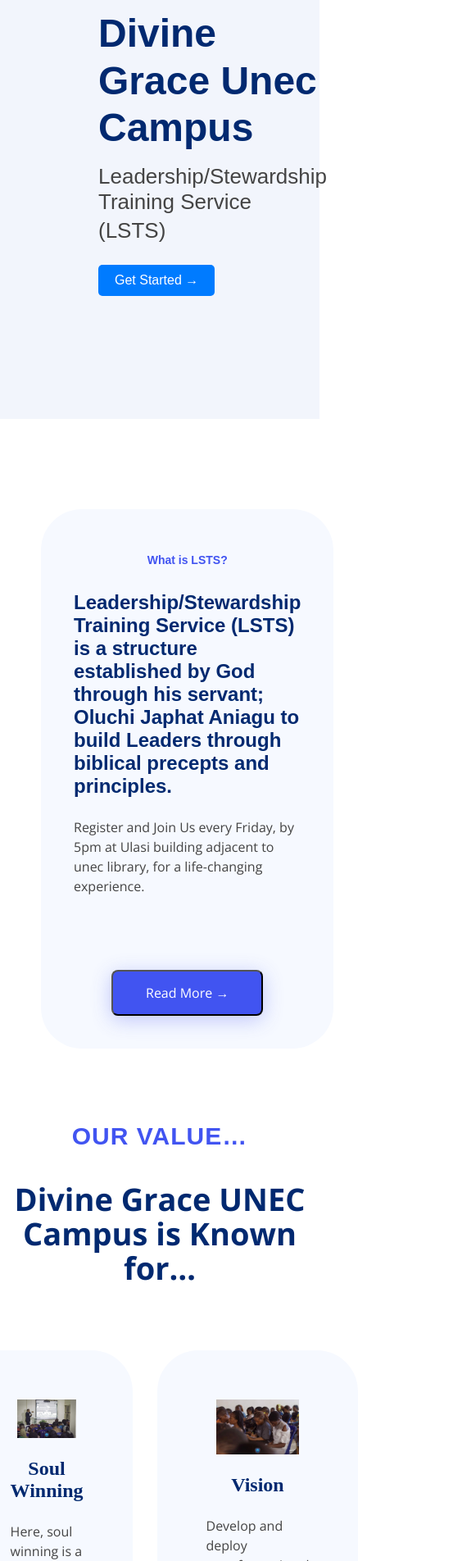
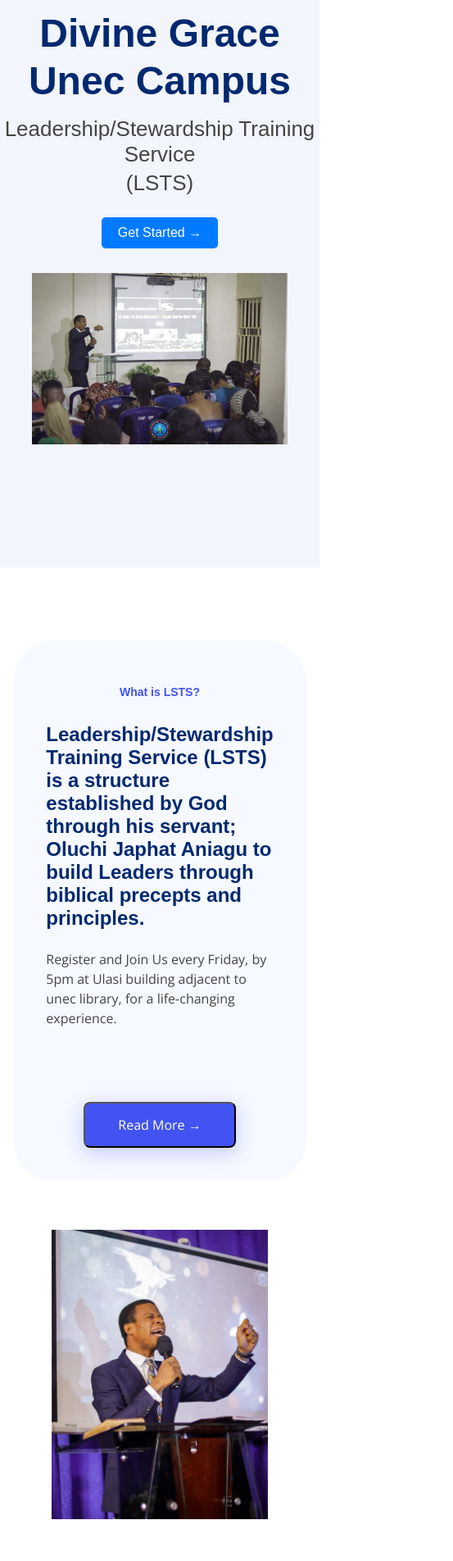
Before and after one commit to Soft-Nation-dev/DivineGrace, a plain HTML site: page index.html in a window 390 px wide. Shown: the part 96-2000 px from the top of the page at 82% size, 553 px wide, since content can reach past the window. Drawn offline with nearby package versions, Linux system fonts and the light colour scheme.

Commit message:
Update divinegracemain.css

```diff
--- a/divinegracemain.css
+++ b/divinegracemain.css
@@ -47,7 +47,7 @@
 }
 
 .first-body-section-div{
-    width: 720px;
+    width: auto;
     display: flex;
     justify-content: center;
 }
@@ -56,13 +56,26 @@
     padding-top: 30px;
 }
 
+.second-section{
+    display: flex;
+    margin-top: 60px;
+    align-items: center;
+    gap: 30px;
+    padding: 30px;
+}
+
 .lst-div{
     background-color: #f6f9ff;
+    flex-basis: 75%;
     padding: 40px;
-    margin: 50px;
     border-radius: 50px;
     cursor: pointer;
     transition-duration: 0.5s;
+
+}
+
+.second-image-div{
+    flex-basis: 25%;
 }
 
 .lst-div:hover{
@@ -120,14 +133,7 @@
     height: auto;
 }
 
-.second-image-div{
-    margin-right: 10px;
-}
 
-.second-section{
-    display: flex;
-    margin-top: 60px;
-}
 
 .ourvalue-grid{
     display: grid;
@@ -295,3 +301,53 @@ footer{
 .copyright{
     margin-bottom: 0;
 }
+
+@media (max-width:1000px){
+    .second-section{
+        flex-direction: column;
+
+
+    }
+    .second-image-div{
+        display: flex;
+        justify-content: center;
+        align-items: center;
+        margin-top: 30px;
+    }
+    .second-image{
+        width: 80%;
+
+    }
+
+}
+
+@media (max-width:900px){
+    .last-section-div{
+        grid-template-columns: 1fr 1fr;
+        column-gap: 10px;
+        row-gap: 10px;
+    }
+}
+
+@media (max-width:830px){
+    .first-body-section{
+        flex-direction: column;
+        text-align: center;
+    }
+    .first-body-section-div{
+        display: flex;
+        justify-content: center;
+        align-items: center;
+    }
+    .first-body-section-first-div{
+        padding-left: 0px;
+    }
+    .ourvalue-grid{
+        grid-template-columns: 1fr;
+        row-gap: 10px;
+    }
+
+.last-section-div{
+    grid-template-columns: 1fr;
+}
+}
```
